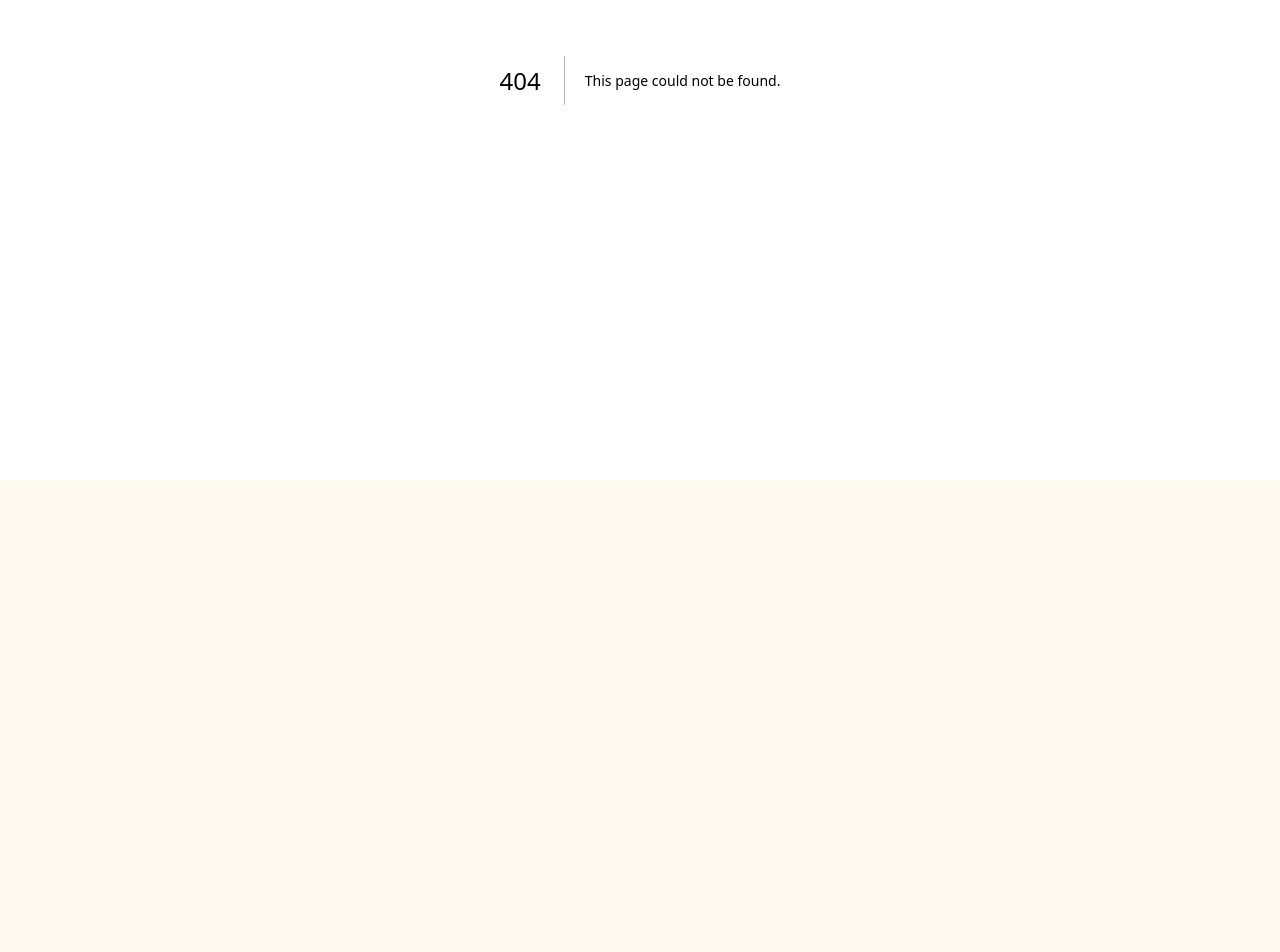
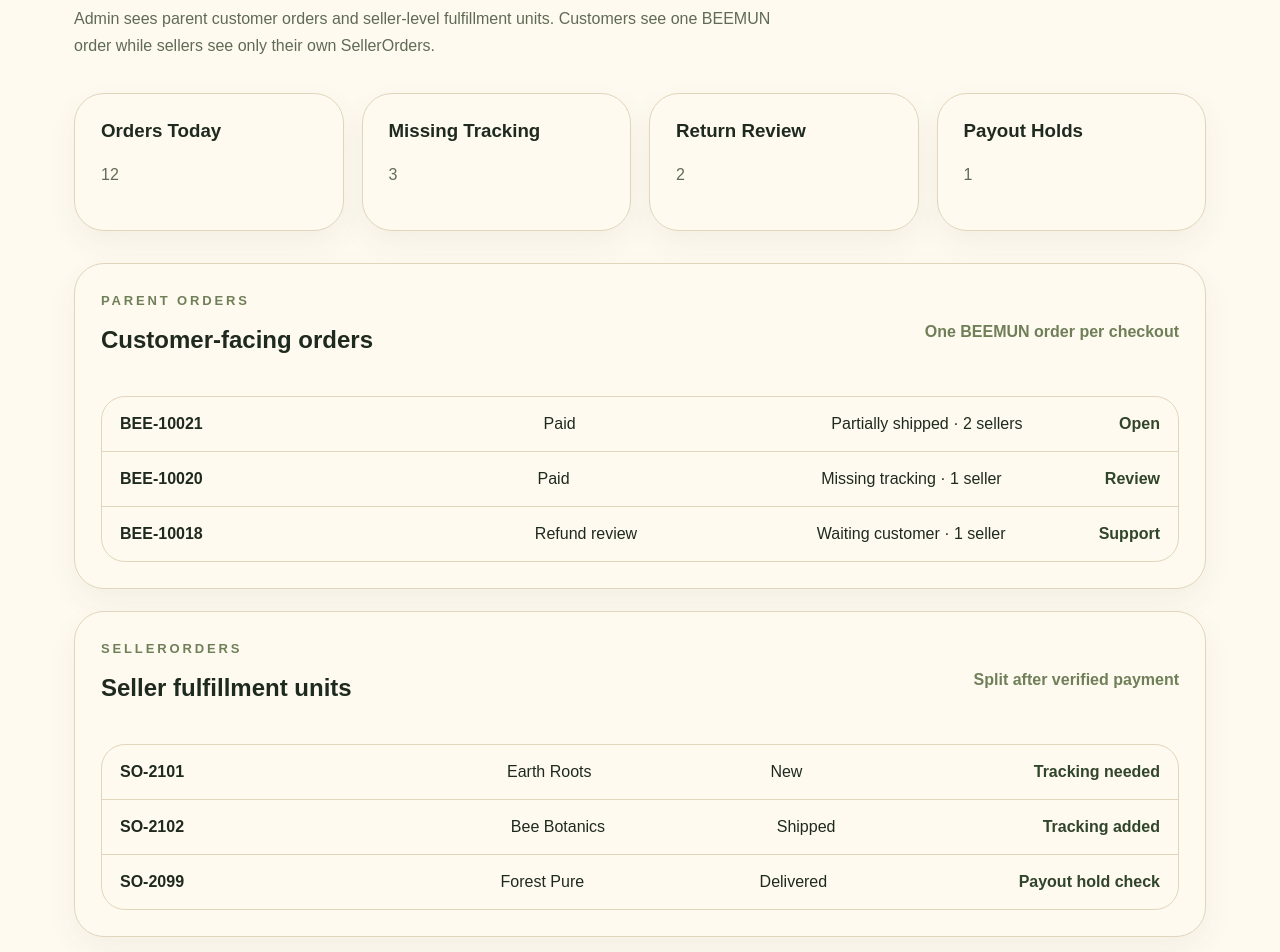
Before and after one commit to reveritnow/beemun-frontend, a Next.js app: page /admin-orders-demo in a window 1280 px wide. Before the commit this address had no page. Shown: the part 320-1272 px from the top of the page. Before the commit the page ends 800 px from the top, so only its background shows below. Built offline with nearby package versions, Linux system fonts and the light colour scheme.

Commit message:
Create admin orders demo page

```diff
--- /dev/null
+++ b/src/app/admin-orders-demo/page.tsx
@@ -0,0 +1,60 @@
+import SiteHeader from '@/components/SiteHeader'
+import SiteFooter from '@/components/SiteFooter'
+
+const orders = [
+  ['BEE-10021', 'Paid', 'Partially shipped', '2 sellers', 'Open'],
+  ['BEE-10020', 'Paid', 'Missing tracking', '1 seller', 'Review'],
+  ['BEE-10018', 'Refund review', 'Waiting customer', '1 seller', 'Support']
+]
+
+const sellerOrders = [
+  ['SO-2101', 'Earth Roots', 'New', 'Tracking needed'],
+  ['SO-2102', 'Bee Botanics', 'Shipped', 'Tracking added'],
+  ['SO-2099', 'Forest Pure', 'Delivered', 'Payout hold check']
+]
+
+export default function AdminOrdersDemoPage() {
+  return (
+    <main>
+      <SiteHeader />
+      <section className="section-wrap dashboard-page">
+        <div className="breadcrumb">Home → Admin → Orders</div>
+        <p className="section-eyebrow">Order operations</p>
+        <h1>Admin Orders</h1>
+        <p className="section-copy">Admin sees parent customer orders and seller-level fulfillment units. Customers see one BEEMUN order while sellers see only their own SellerOrders.</p>
+
+        <div className="dashboard-grid">
+          <div className="dashboard-panel"><h3>Orders Today</h3><p>12</p></div>
+          <div className="dashboard-panel"><h3>Missing Tracking</h3><p>3</p></div>
+          <div className="dashboard-panel"><h3>Return Review</h3><p>2</p></div>
+          <div className="dashboard-panel"><h3>Payout Holds</h3><p>1</p></div>
+        </div>
+
+        <section className="product-info-section">
+          <div className="catalog-header"><div><p className="section-eyebrow">Parent orders</p><h2>Customer-facing orders</h2></div><span>One BEEMUN order per checkout</span></div>
+          <div className="dashboard-table">
+            {orders.map(([id, payment, status, sellers, action]) => <div className="dashboard-row" key={id}><strong>{id}</strong><span>{payment}</span><span>{status} · {sellers}</span><a href="#">{action}</a></div>)}
+          </div>
+        </section>
+
+        <section className="product-info-section">
+          <div className="catalog-header"><div><p className="section-eyebrow">SellerOrders</p><h2>Seller fulfillment units</h2></div><span>Split after verified payment</span></div>
+          <div className="dashboard-table">
+            {sellerOrders.map(([id, seller, status, note]) => <div className="dashboard-row" key={id}><strong>{id}</strong><span>{seller}</span><span>{status}</span><a href="#">{note}</a></div>)}
+          </div>
+        </section>
+
+        <section className="product-info-section">
+          <p className="section-eyebrow">Order detail modules</p>
+          <h2>What admin needs on every order</h2>
+          <div className="three-grid">
+            <div className="info-card"><h3>Payment summary</h3><p>Gateway status, payment verification, refund records, and customer total.</p></div>
+            <div className="info-card"><h3>Shipment cards</h3><p>Each SellerOrder has courier, tracking, shipped date, delivery state, and issue flags.</p></div>
+            <div className="info-card"><h3>Support links</h3><p>Order issues, returns, refunds, and payout holds should be connected.</p></div>
+          </div>
+        </section>
+      </section>
+      <SiteFooter />
+    </main>
+  )
+}
```
